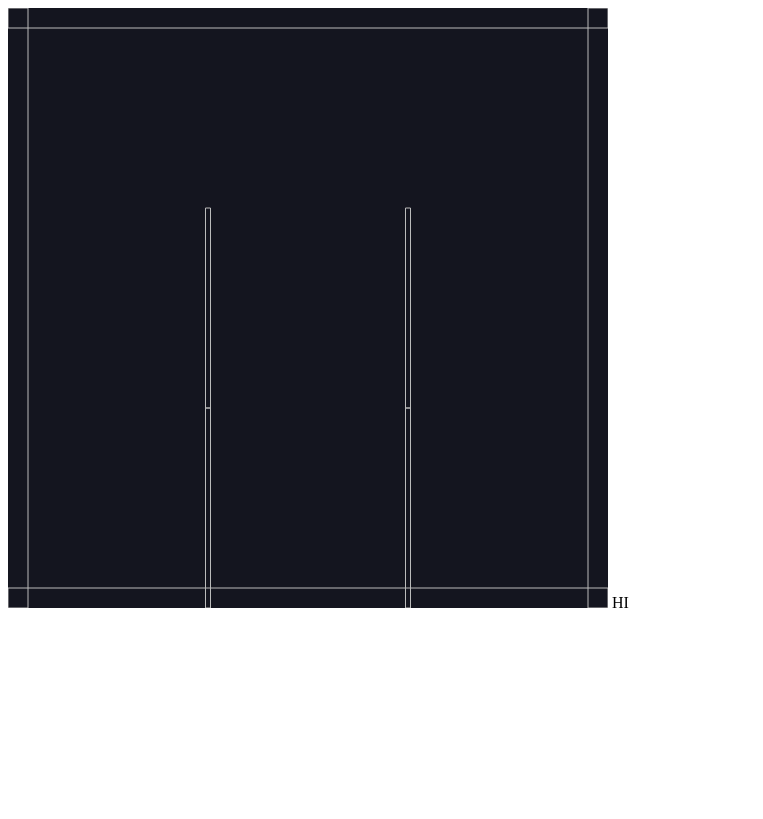
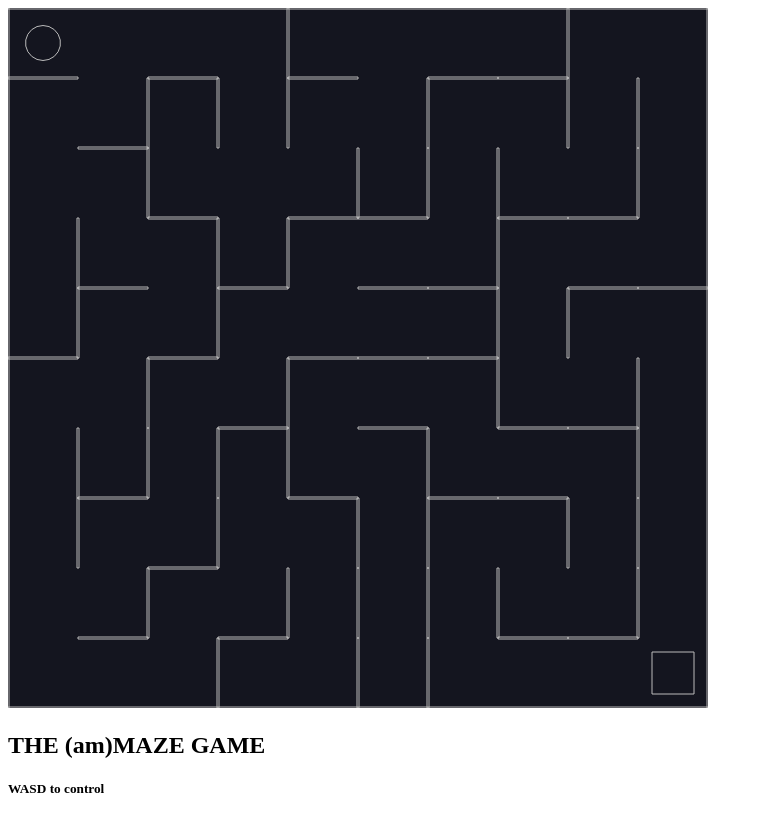
Before and after one commit to varungarg2796/MazeGame, a plain HTML site: page index.html in a window 1280 px wide. Shown: the whole page, without its empty margins (0-763 px from the left). Drawn offline with nearby package versions, Linux system fonts and the light colour scheme.

Commit message:
Finished the basic functionality

```diff
--- a/index.html
+++ b/index.html
@@ -7,6 +7,8 @@
 </head>
 <body>
     <script src="script.js"></script>
-    HI
+    <br>
+    <H2> THE (am)MAZE GAME</H2>
+    <H5>WASD to control</H5>
 </body>
 </html>
--- a/script.js
+++ b/script.js
@@ -1,11 +1,12 @@
-const { Engine, Render, Runner, World, Bodies } = Matter;
+const { Engine, Render, Runner, World, Bodies, Body, Events } = Matter;
 
-const width = 600;
-const height = 600;
-const cells = 3;
+const width = 700;
+const height = 700;
+const cells = 10;
 
 const unitLength = height / cells;
 const engine = Engine.create();
+engine.world.gravity.y = 0;
 const { world } = engine;
 const render = Render.create({
     element: document.body,
@@ -37,10 +38,10 @@ const shuffle = (arr) => {
 
 // Walls
 const walls = [
-    Bodies.rectangle(width/2 , 0, width, 40, { isStatic : true}),
-    Bodies.rectangle(width/2 , height , width, 40, { isStatic : true}),
-    Bodies.rectangle(0, height/2 , 40, height, { isStatic : true}),
-    Bodies.rectangle(width, height/2, 40, height, { isStatic : true})
+    Bodies.rectangle(width/2 , 0, width, 2, { isStatic : true}),
+    Bodies.rectangle(width/2 , height , width, 2, { isStatic : true}),
+    Bodies.rectangle(0, height/2 , 2, height, { isStatic : true}),
+    Bodies.rectangle(width, height/2, 2, height, { isStatic : true})
 ];
 World.add(world, walls);
 
@@ -127,8 +128,9 @@ horizontals.forEach((row, rowIndex) => {
             columnIndex * unitLength + unitLength / 2,
             rowIndex * unitLength + unitLength,
             unitLength,
-            5,
+            2,
             {
+                label: 'wall',
                 isStatic:true
             }
         );
@@ -145,15 +147,75 @@ verticals.forEach((row, rowIndex) => {
         const wall = Bodies.rectangle(
             columnIndex * unitLength + unitLength,
             rowIndex * unitLength + unitLength / 2,
-            5,
+            2,
             unitLength,
             {
+                label: 'wall',
                 isStatic:true
             }
         );
         World.add( world, wall);
     })
 })
+
+// Adding the goal
+
+const goal = Bodies.rectangle(
+    width - unitLength / 2,
+    height - unitLength / 2,
+    unitLength * .6,
+    unitLength * .6,
+    {
+        label: 'goal',
+        isStatic:true
+    }
+)
+World.add ( world, goal);
+
+
+// Drawing the ball
+
+const ball = Bodies.circle(
+    unitLength / 2,
+    unitLength / 2,
+    unitLength / 4,
+    {
+        label: 'ball'
+    }
+)
+World.add ( world, ball);
+
+
+document.addEventListener('keydown', event => {
+    const { x, y } = ball.velocity;
+
+    if (event.keyCode === 87){
+        Body.setVelocity(ball, { x, y: y-5 });
+    }
+    if (event.keyCode === 68){
+        Body.setVelocity(ball, { x: x+5 , y } )
+    }
+    if (event.keyCode === 83){
+        Body.setVelocity(ball, { x, y: y+5 })
+    }
+    if (event.keyCode === 65){
+        Body.setVelocity(ball, { x: x-5, y} )
+    }
+})
+
+Events.on(engine, 'collisionStart', event => {
+    event.pairs.forEach(collision => {
+        const label = ['ball', 'goal'];
+        if(label.includes(collision.bodyA.label) && label.includes(collision.bodyB.label)){
+            world.gravity.y = 1;
+            world.bodies.forEach( body => {
+                if(body.label === 'wall'){
+                    Body.setStatic (body, false);
+                }
+            })
+        }
+    })
+})
 // console.log(grid);
 // console.log({verticals});
 // console.log({horizontals});
```
